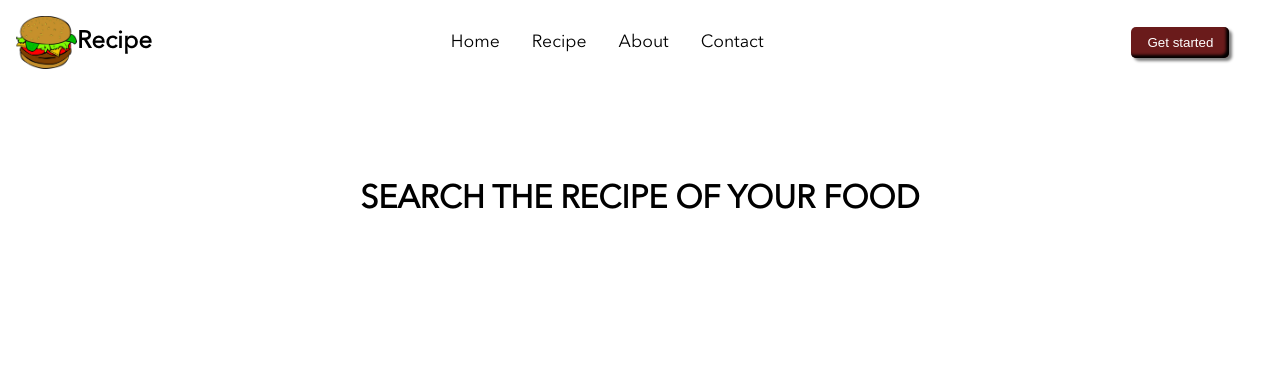
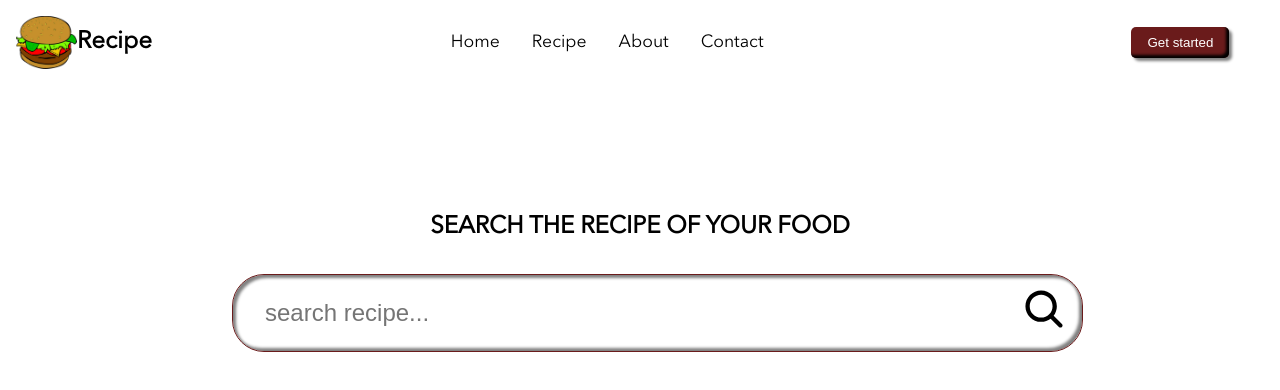
Before and after one commit to TaiwoSoftware/Foodie-cooker, a React (Vite) app: page /food in a window 1280 px wide. Shown: the top 390 px of the page. Built offline with nearby package versions, Linux system fonts and the light colour scheme.

Commit message:
working on the search page

```diff
--- a/src/components/pages/About.jsx
+++ b/src/components/pages/About.jsx
@@ -16,7 +16,7 @@ const Profile = () => {
           <br />
           <p>
             The project was worked on to make our chefs, our food makers whether
-            at home or restaurant to cook all things if you feel it is not reliable do a test on it try it at home on your own and try it{" "}
+            at home or restaurant to cook all things and make life easier for them without them thinking of what to add to the food to make it look like what it is meant to be.{" "}
           </p>
           <br />
           <p>Are you still looking at this page common give it a test and stop looking at my words and try it 😏😏😏😏😏</p>
--- a/src/components/pages/Food.jsx
+++ b/src/components/pages/Food.jsx
@@ -1,11 +1,22 @@
-import React from 'react';
+import React, { useState } from "react";
+import searchIcon from '../images/searchIcon.svg'
 
 const Food = () => {
-    return (
-        <div className='food'>
-            <h1>Search The recipe of  your food</h1>
-        </div>
-    );
-}
+    const [value, setValue] = useState('');
+    const handleChange = (e) => {
+        setValue(e.target.value);
+    }
+  return (
+    <div className="food">
+      <h1>Search The recipe of your food</h1>
+      <img src={searchIcon} alt="searcher" />
+
+      <input type="search" id="search" placeholder="search recipe..."
+        value={value}
+        onChange={handleChange}
+      />
+    </div>
+  );
+};
 
 export default Food;
--- a/src/styles.css
+++ b/src/styles.css
@@ -25,13 +25,12 @@ body {
   width: 10%;
 }
 .links {
-
   margin-right: 23rem;
 }
 
 .buttons button {
   border: none;
-   padding: .5rem 1rem;
+  padding: 0.5rem 1rem;
   background: #6a1b1b;
   border-radius: 5px;
   color: #fff;
@@ -130,17 +129,14 @@ a {
   margin-left: 9rem;
 }
 
-.food h1 {
-  text-transform: uppercase;
-  text-align: center;
-  margin-top: 6rem;
-}
+
 
 .about {
   padding: 2rem;
 }
 
-.about h1, .contact h1 {
+.about h1,
+.contact h1 {
   text-align: center;
   margin-top: 3rem;
 }
@@ -150,7 +146,7 @@ a {
   border-radius: 3rem;
 }
 
-.aboutP{
+.aboutP {
   margin-top: 5rem;
 }
 
@@ -160,3 +156,41 @@ a {
   gap: 2rem;
   margin-top: 3rem;
 }
+
+.food {
+  padding: 2rem;
+}
+.food h1 {
+   text-transform: uppercase;
+   text-align: center;
+   font-size: 1.5rem;
+   margin-top: 6rem;
+ }
+
+.food input {
+  width: 70%;
+  margin-left: 10rem;
+  margin-top: 2rem;
+  padding: 1.5rem 2rem;
+  border: none;
+  border: 1px solid #6a1b1b;
+  outline: none;
+  border-radius: 2rem;
+  box-shadow: inset 3px 3px 3px gray, inset -3px -3px 3px gray;
+  font-size: 1.5rem;
+  color: #6a1b1b;
+}
+
+.food input::placeholder {
+  text-align: left;
+  font-size: 1.5rem;
+}
+
+.food input::-webkit-search-cancel-button {
+  appearance: none;
+}
+
+.food img {
+   width: 2.5rem;
+   transform: translateX(62rem) translateY(.5rem);
+}
```
Lines whose indentation alone changed are shown as unchanged.
